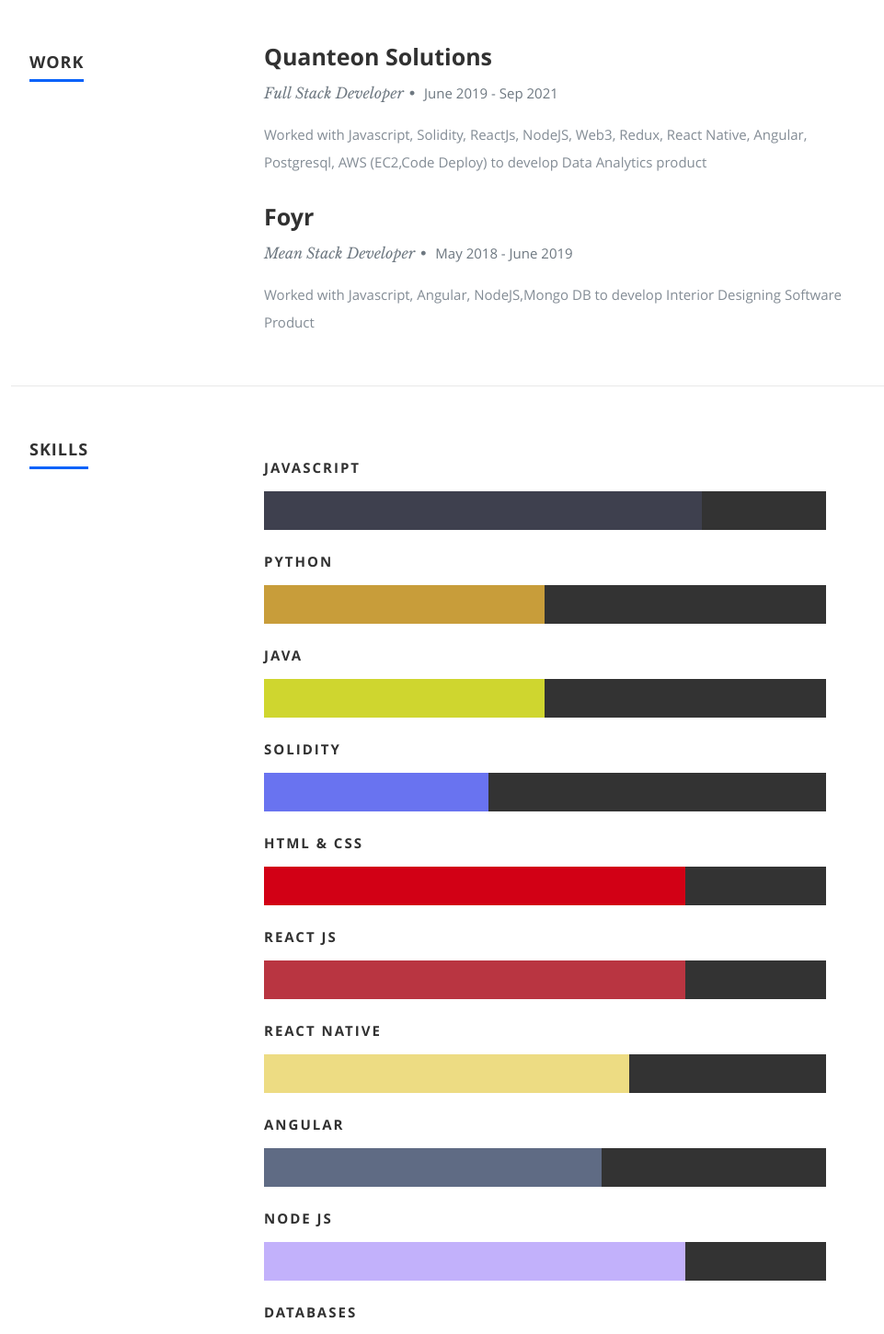
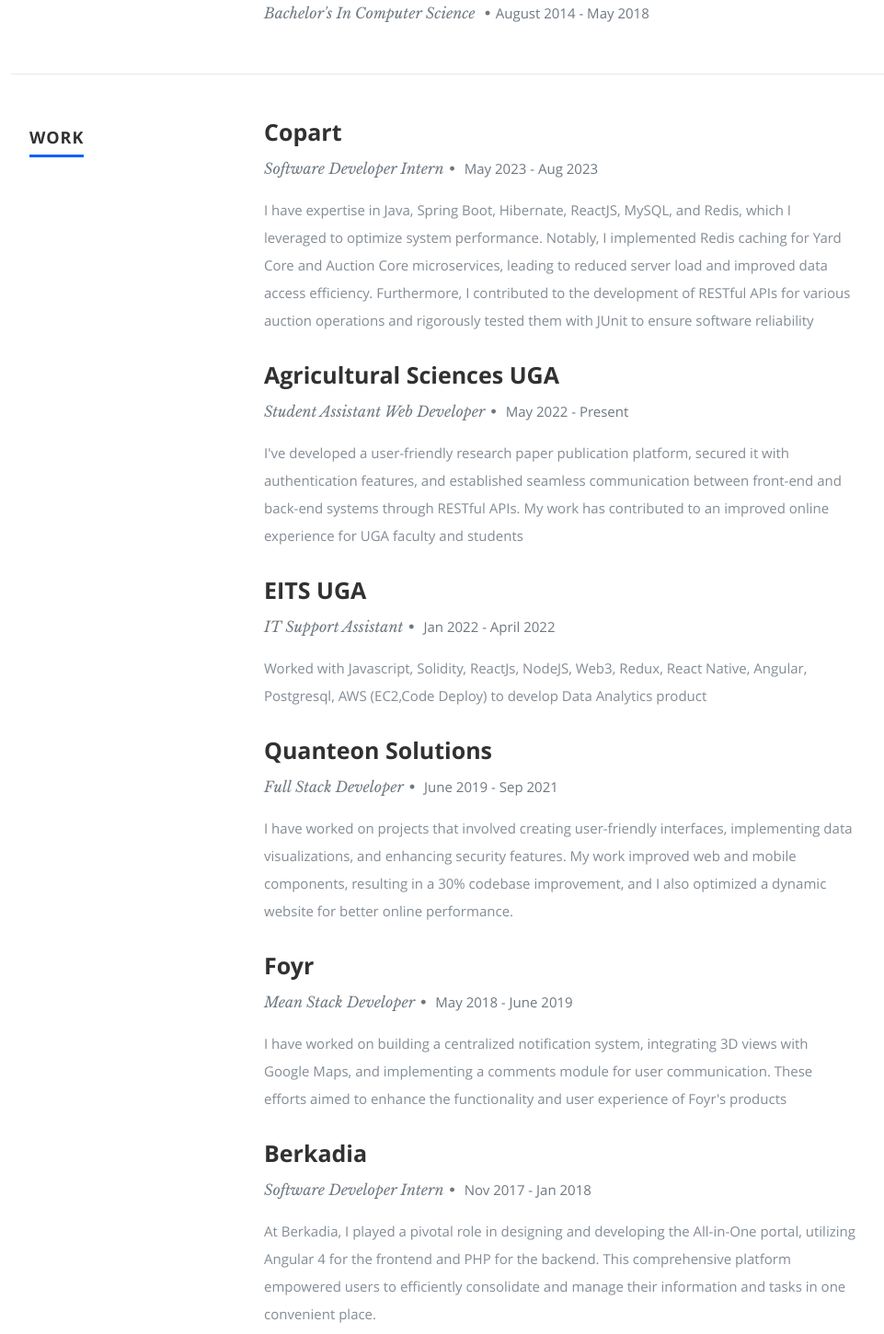
Before and after one commit to venkatesh966/aboutme, a React (Create React App) app: page / in a window 1280 px wide. Shown: the part 1440-2890 px from the top of the page at 92% size, without its empty margins (118-1079 px from the left). Built offline with nearby package versions, Linux system fonts and the light colour scheme.

Commit message:
updated resume

```diff
--- a/public/css/layout.css
+++ b/public/css/layout.css
@@ -202,6 +202,7 @@
 }
 #about .profile-pic {
    position: relative;
+   height: 215px;
    /* width: 120px;
    height: 120px;
    border-radius: 100%; */
--- a/public/resumeData.json
+++ b/public/resumeData.json
@@ -3,7 +3,7 @@
     "name":"Venkatesh Morpoju",
     "description":"I am a Full Stack Developer",
     "image":"profilepic.jpg",
-    "bio":"Experienced Software Engineer with a demonstrated history of working in the internet industry. Skilled in Web and Mobile development. Strong engineering professional with a Bachelor of Technology focussed in Computer Science",
+    "bio":"Experienced Full Stack Developer with a strong foundation in Computer Science. Skilled in a wide range of technologies, including ReactJS, Spring Boot, MongoDB, and more. I've contributed to projects at Copart, Agricultural Sciences UGA, and Quanteon Solutions, optimizing performance, developing secure platforms, and enhancing user experiences. Currently pursuing a Master's in Computer Science at the University of Georgia, I'm passionate about creating innovative solutions that drive business success",
     "contactmessage":"Here is where you should write your message to readers to have them get in contact with you.",
     "email": "youremailhere@gmail.com",
     "phone": "555-555-5555",
@@ -63,16 +63,40 @@
     ],
     "work":[
       {
+        "company":"Copart",
+        "title":"Software Developer Intern",
+        "years":"May 2023 - Aug 2023",
+        "description":"I have expertise in Java, Spring Boot, Hibernate, ReactJS, MySQL, and Redis, which I leveraged to optimize system performance. Notably, I implemented Redis caching for Yard Core and Auction Core microservices, leading to reduced server load and improved data access efficiency. Furthermore, I contributed to the development of RESTful APIs for various auction operations and rigorously tested them with JUnit to ensure software reliability"
+      },
+      {
+        "company":"Agricultural Sciences UGA",
+        "title":"Student Assistant Web Developer",
+        "years":"May 2022 -  Present",
+        "description":"I've developed a user-friendly research paper publication platform, secured it with authentication features, and established seamless communication between front-end and back-end systems through RESTful APIs. My work has contributed to an improved online experience for UGA faculty and students"
+      },
+      {
+        "company":"EITS UGA",
+        "title":"IT Support Assistant",
+        "years":"Jan 2022 - April 2022",
+        "description":"Worked with Javascript, Solidity, ReactJs, NodeJS, Web3, Redux, React Native, Angular, Postgresql, AWS (EC2,Code Deploy) to develop Data Analytics product"
+      },
+      {
         "company":"Quanteon Solutions",
         "title":"Full Stack Developer",
         "years":"June 2019 - Sep 2021",
-        "description":"Worked with Javascript, Solidity, ReactJs, NodeJS, Web3, Redux, React Native, Angular, Postgresql, AWS (EC2,Code Deploy) to develop Data Analytics product"
+        "description":"I have worked on projects that involved creating user-friendly interfaces, implementing data visualizations, and enhancing security features. My work improved web and mobile components, resulting in a 30% codebase improvement, and I also optimized a dynamic website for better online performance."
       },
       {
         "company":"Foyr",
         "title":"Mean Stack Developer",
         "years":"May 2018 - June 2019",
-        "description":"Worked with Javascript, Angular, NodeJS,Mongo DB to develop Interior Designing Software Product"
+        "description":"I have worked on building a centralized notification system, integrating 3D views with Google Maps, and implementing a comments module for user communication. These efforts aimed to enhance the functionality and user experience of Foyr's products"
+      },
+      {
+        "company":"Berkadia",
+        "title":"Software Developer Intern",
+        "years":"Nov 2017 - Jan 2018",
+        "description":"At Berkadia, I played a pivotal role in designing and developing the All-in-One portal, utilizing Angular 4 for the frontend and PHP for the backend. This comprehensive platform empowered users to efficiently consolidate and manage their information and tasks in one convenient place. "
       }
     ],
     "skills":[
@@ -81,20 +105,12 @@
         "level":"78%"
       },
       {
+        "name":"Java",
+        "level":"70%"
+      },
+      {
         "name":"Python",
         "level":"50%"
-      },
-      {
-        "name":"Java",
-        "level":"50%"
-      },
-      {
-        "name":"Solidity",
-        "level":"40%"
-      },
-      {
-        "name":"Html & Css",
-        "level":"75%"
       },
       {
         "name":"React Js",
@@ -109,6 +125,10 @@
         "level":"60%"
       },
       {
+        "name":"Spring Boot",
+        "level":"75%"
+      },
+      {
         "name":"Node Js",
         "level":"75%"
       },
@@ -119,6 +139,14 @@
       {
         "name":"AWS",
         "level":"50%"
+      },
+      {
+        "name":"Docker",
+        "level":"65%"
+      },
+      {
+        "name":"Html & Css",
+        "level":"75%"
       }
     ]
   },
```
